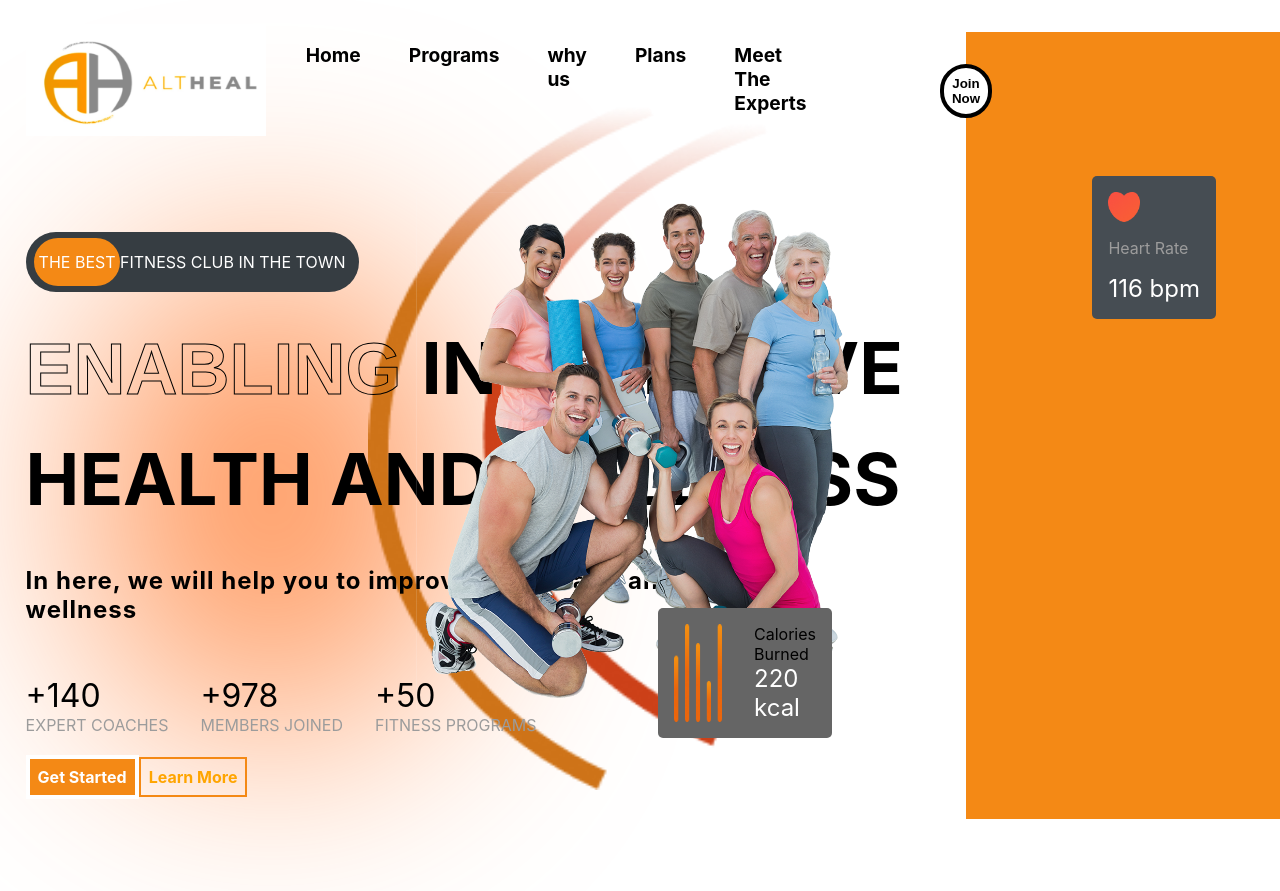
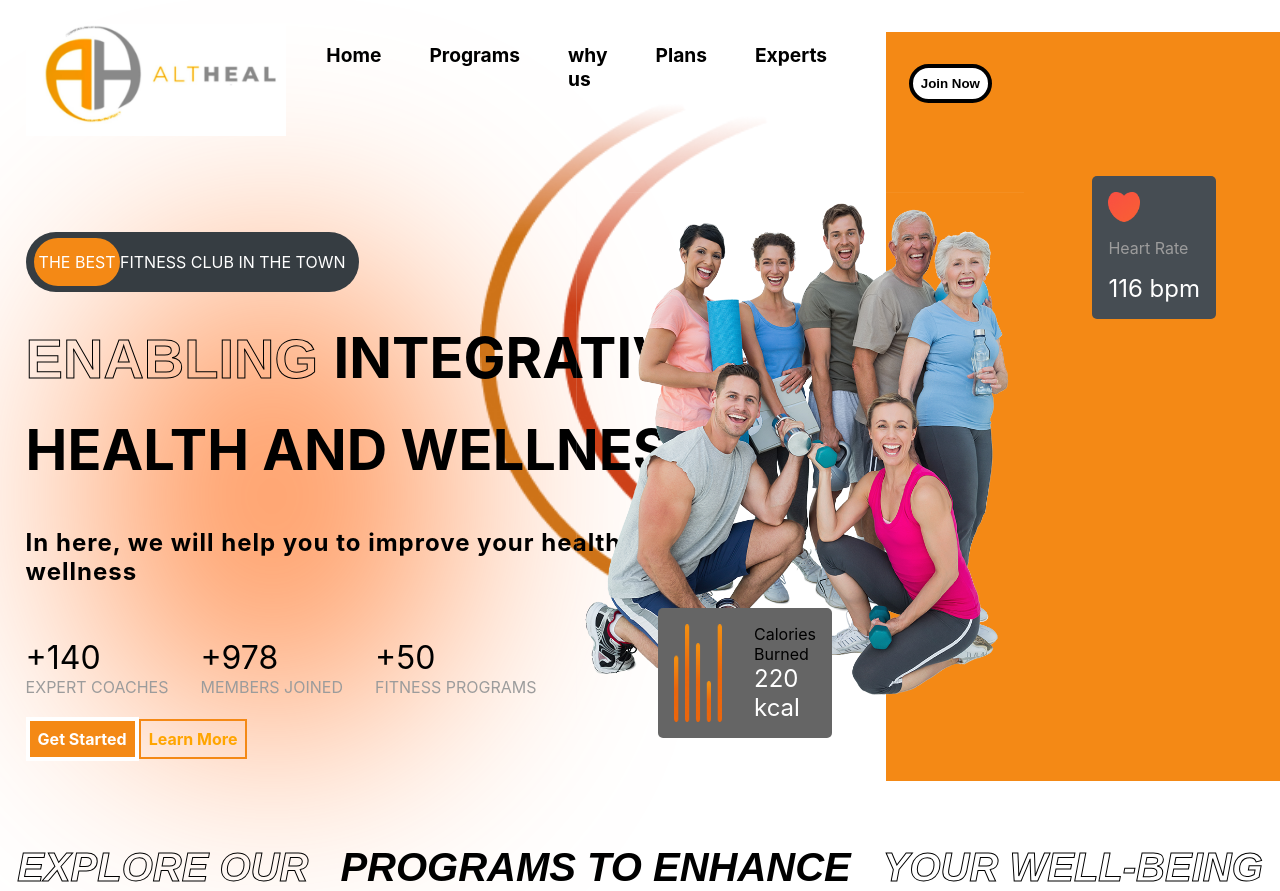
Before and after one commit to Harshankumareshan/Fitness-react, a React (Vite) app: page / in a window 1280 px wide. Shown: the top 891 px of the page. Built offline with nearby package versions, Linux system fonts and the light colour scheme.

Commit message:
secondt commit

```diff
--- a/src/components/Header/Header.css
+++ b/src/components/Header/Header.css
@@ -24,7 +24,7 @@
     cursor: pointer;
 }
 
-@media screen and (max-width: 768px){
+@media screen and (max-width: 700px){
     .header > :nth-child(2){
         position: fixed;
         right: 2rem;
--- a/src/components/Header/Header.jsx
+++ b/src/components/Header/Header.jsx
@@ -31,7 +31,7 @@ const Header = () => {
         <li onClick={()=>setMenuOpened(false)}>Programs</li>
         <li onClick={()=>setMenuOpened(false)}>why us</li>
         <li onClick={()=>setMenuOpened(false)}>Plans</li>
-        <li onClick={()=>setMenuOpened(false)}>Meet The Experts</li>
+        <li onClick={()=>setMenuOpened(false)}>Experts</li>
     </ul>
   )}
     </div>
--- a/src/components/Hero/Hero.css
+++ b/src/components/Hero/Hero.css
@@ -14,7 +14,7 @@
 .right-h{
 
     top: 2rem;
-    flex:1;
+    flex:1.5;
     position: relative;
     background-color: var(--orange);
 }
@@ -50,7 +50,7 @@
     flex-direction: column;
     gap: 1.5rem;
     text-transform: uppercase;
-    font-size: 4.5em;
+    font-size: 3.5em;
     font-weight: bold;
     color: black;
     text-overflow: inherit;
@@ -141,16 +141,16 @@
 .hero-image{
     position: absolute;
     top: 10rem;
-    right: 26rem;
+    right: 16rem;
     width: 28rem;
 }
 
 .hero-image-back{
     position: absolute;
     top: 4rem;
-    right: 32rem;
+    right: 22rem;
     z-index: -1;
-    width: 25rem;
+    width: 18rem;
 }
 
 .calories {
@@ -164,7 +164,7 @@
     width: fit-content;
     position: absolute;
     top: 36rem;
-    right: 22rem;
+    right: 28rem;
 }
 .calories > img{
     width: 3rem;
@@ -191,7 +191,7 @@
 }
 
 
-    @media screen and (max-width: 768px) {
+    @media screen and (max-width: 700px) {
         .hero {
           flex-direction: column;
         }
--- a/src/components/Join/Join.css
+++ b/src/components/Join/Join.css
@@ -57,7 +57,7 @@
     color: white;
 }
 /* Media query for screens with max-width of 768px */
-@media screen and (max-width: 768px) {
+@media screen and (max-width: 700px) {
     .Join {
         margin-top: 50%;
       flex-direction: column; /* Stack elements vertically */
--- a/src/components/Plans/Plans.css
+++ b/src/components/Plans/Plans.css
@@ -85,7 +85,7 @@
 .plans>:nth-child(2)>sbutton{
     color: orange;
 }
-@media screen and (max-width: 768px){
+@media screen and (max-width: 700px){
   .plans{
     flex-direction: column;
   }
--- a/src/components/Reasons/Reasons.css
+++ b/src/components/Reasons/Reasons.css
@@ -81,7 +81,7 @@
     width: 2.5rem;
 }
 
-@media screen and (max-width: 768px){
+@media screen and (max-width: 700px){
     .Reasons{
         flex-direction: column;
     }
--- a/src/components/Testimonials/Testimonials.css
+++ b/src/components/Testimonials/Testimonials.css
@@ -49,7 +49,7 @@
   }
 
 
-  @media screen and (max-width: 768px) {
+  @media screen and (max-width: 700px) {
     .title {
       margin-top: 102rem;
        /* Decrease margin between title and images */
--- a/src/components/Testimonials/Testimonials.jsx
+++ b/src/components/Testimonials/Testimonials.jsx
@@ -8,7 +8,7 @@ const Testimonials = () => {
 
   return (
     <div className="container">
-      <h1 className="title">AC Doctors</h1>
+      <h1 className="title">Our Experts</h1>
       <div className="image-container">
     <div className="image">
       <img src={timage1} alt="" />
--- a/src/components/programs/Programs.css
+++ b/src/components/programs/Programs.css
@@ -8,9 +8,9 @@
 
 .programs-header{
     display: flex;
-    gap: 5rem;
+    gap: 2rem;
     font-weight: bold;
-    font-size: 3rem;
+    font-size: 2.5rem;
     justify-content: center;
     color: rgb(239, 239, 239);
     text-transform: uppercase;
@@ -61,7 +61,7 @@
     cursor: pointer;
 }
 
-@media screen and (max-width: 768px){
+@media screen and (max-width: 700px){
    .programs-header{
     flex-direction: column;
     gap: 1rem;
```
Also changed, not shown: src/assets/logo.jpeg.
